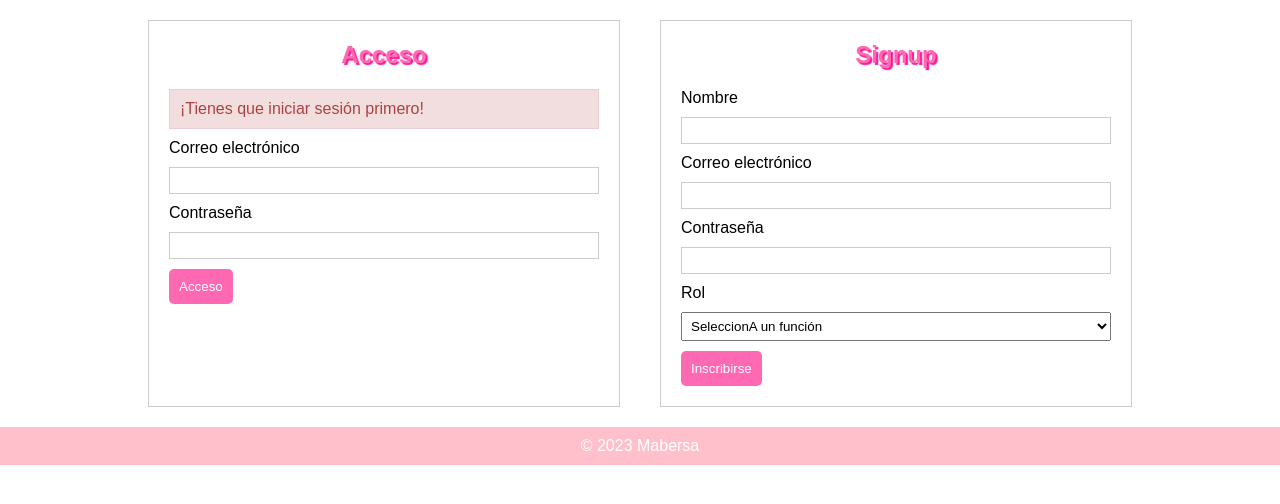
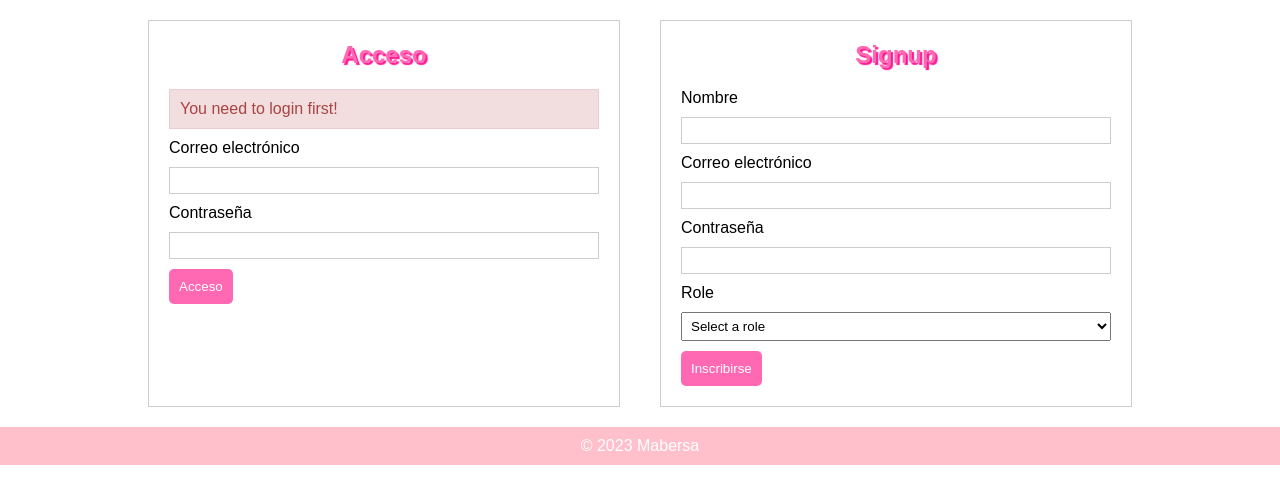
Before and after one commit to kronBELET/MABERSA_FENIX, a PHP site: page /login.php?login_please in a window 1280 px wide. Shown: the part 117-621 px from the top of the page. Run offline with PHP 8.4, Linux system fonts and the light colour scheme.

Commit message:
Add files via upload

```diff
--- a/header.php
+++ b/header.php
@@ -4,21 +4,21 @@
         <ul>
             <?php
 
-            // Check if user is logged in as student
+            // Comprobar si el usuario está conectado como estudiante
             if (isset($_SESSION['role']) && $_SESSION['role'] == 'student') {
                 echo '<li><a href="index.php">Hogar</a></li>';
                 echo '<li><a href="courses.php">Cursos</a></li>';
                 echo '<li><a href="student_dashboard.php">Panel</a></li>';
                 echo '<li><a href="logout.php">Cerrar sesión</a></li>';
             }
-            // Check if user is logged in as teacher
+            // Comprobar si el usuario está conectado como profesor
             elseif (isset($_SESSION['role']) && $_SESSION['role'] == 'teacher') {
                 echo '<li><a href="index.php">Hogar</a></li>';
                 echo '<li><a href="teacher_dashboard.php">Panel</a></li>';
                 echo '<li><a href="add_course.php">Añadir curso</a></li>';
                 echo '<li><a href="logout.php">Cerrar sesión</a></li>';
             }
-            // If user is not logged in
+            // Si el usuario no está conectado
             else {
                 echo '<li><a href="index.php">Hogar</a></li>';
                 echo '<li><a href="courses.php">Cursos</a></li>';
--- a/login.php
+++ b/login.php
@@ -5,7 +5,7 @@ require_once('db_conn.php');
 // Inicializa la variable de información
 $signup_info = $login_info = '';
 if (isset($_REQUEST['login_please'])) {
-    $login_info = '<div class="error">¡Tienes que iniciar sesión primero!</div>';
+    $login_info = '<div class="error">You need to login first!</div>';
 }
 // Verifica si el formulario se ha enviado
 if(isset($_POST['signup'])) {
@@ -90,9 +90,9 @@ if(isset($_POST['signup'])) {
                     <input class="input" type="email" id="email" name="email" required>
                     <label class="label" for="password">Contraseña</label>
                     <input class="input" type="password" id="password" name="password" required>
-                    <label class="label" for="role">Rol</label>
+                    <label class="label" for="role">Role</label>
                     <select class="select" id="role" name="role" required>
-                        <option value="">SeleccionA un función</option>
+                        <option value="">Select a role</option>
                         <option value="teacher">Maestro/Maestra</option>
                         <option value="student">Alumno/Alumna</option>
                     </select>
```
Also changed, not shown: add_course.php (+9 -9 lines), course.php (+9 -9 lines), courses.php (+7 -7 lines), db_conn.php (+6 -6 lines), index.php (+8 -8 lines), student_dashboard.php (+10 -11 lines), teacher_course.php (+5 -5 lines), teacher_dashboard.php (+9 -9 lines).
